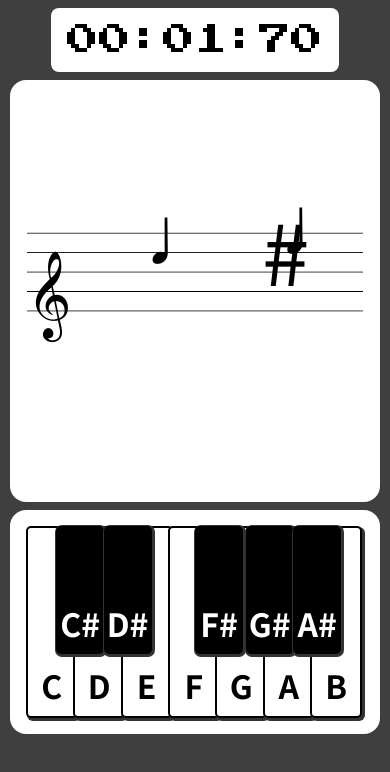
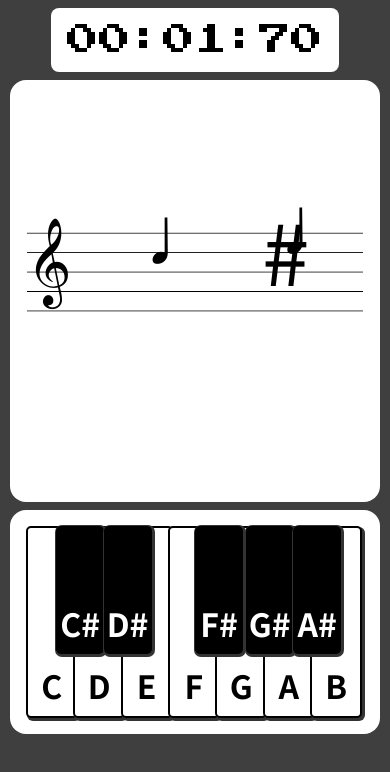
Before and after one commit to goldenglobe13/piano-practice, a React (Create React App) app: page / in a window 390 px wide. Both pictures are taken after a click on the button "Start!". Shown: the top 772 px of the page. Built offline with nearby package versions, Linux system fonts and the light colour scheme.

Commit message:
Responsive design

```diff
--- a/src/components/NoteSheet.css
+++ b/src/components/NoteSheet.css
@@ -595,7 +595,7 @@ ion-icon {
   }
   .g-clef {
     font-size: 9vh;
-    top: 16vh;
+    top: 12vh;
   }
   .first {
     left: 35%;
```
